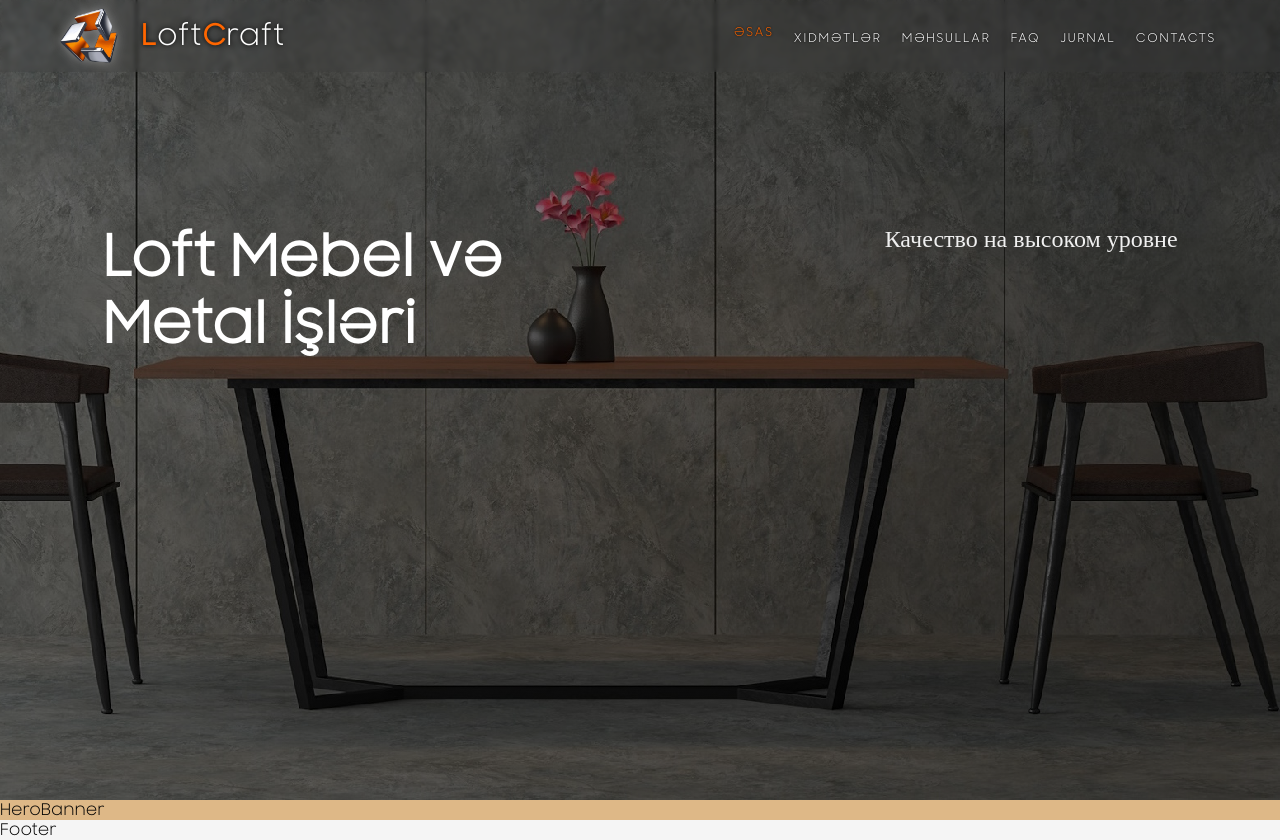
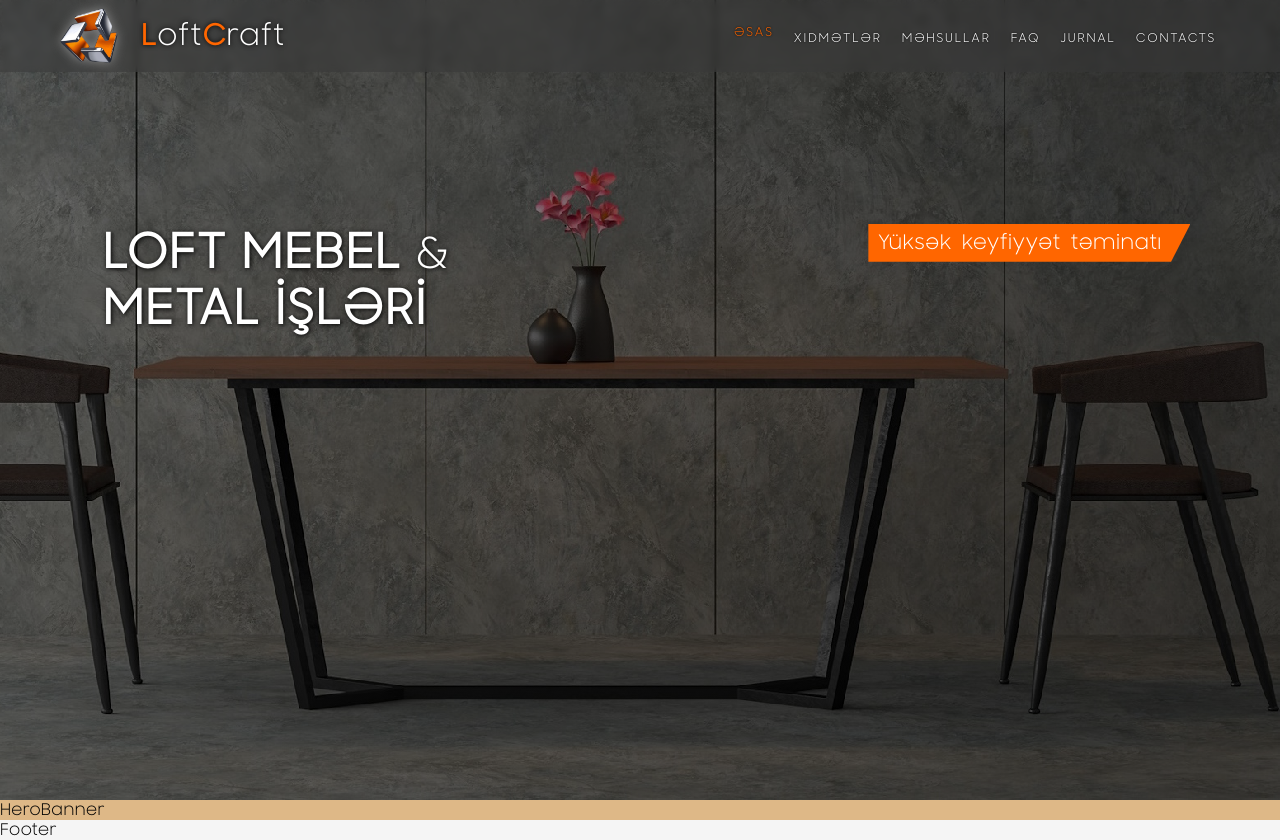
Before and after one commit to rovsenhuseynov/demirdizayn, a React (Create React App) app: page / in a window 1280 px wide. Built offline with nearby package versions, Linux system fonts and the light colour scheme.

Commit message:
Работа с главной страницей

```diff
--- a/src/assets/variables.scss
+++ b/src/assets/variables.scss
@@ -1,4 +1,7 @@
 // Переменные шрифтов   =========
+
+// Шрифт для титульного названия ====
+$font-for-card-title: clamp(3.5vh, 4vh, 3vh);
 
 $font-size-h1: calc(2.2vw + 1.8em);
 $font-size-h2: calc(2vw + 1.6em);
@@ -6,16 +9,14 @@ $font-size-h3: calc(1.8vw + 1.5em);
 $font-size-h4: calc(0.9vw + 1.6em);
 $font-size-h5: calc(0.6vw + 1.3em);
 $font-size-h6: calc(0.3vw + 1em);
-
-// Barcode font size
-$Barcode_font: calc(3vw + 1.5em);
-
-// Шрифт для титульного названия ====
-// $font-for-card-title: clamp(3.5vh, 4vh, 3vh);
+$font-size-mini: calc(0.4vw + 0.8em);
 
 // ====================================
 $p-text: calc(0.6vw + 0.6em);
 $p-fz: calc(0.2vw + 0.6em);
+
+// Barcode font size
+// $Barcode_font: calc(3vw + 1.5em);
 
 // Переменные цветов =========
 
--- a/src/globalComponents/Header/Header.jsx
+++ b/src/globalComponents/Header/Header.jsx
@@ -1,27 +1,3 @@
-// import "./Header.scss";
-// import HeaderNav from "./HeaderNav/HeaderNav";
-
-// const Header = () => {
-//   return (
-//     <div className="header">
-//       <HeaderNav />
-//       <div className="header__title">
-//         <h1 className="header__main-title">
-//           Loft Mebel və
-//           <br />
-//           <span className="highlight">Metal İşləri</span>
-//         </h1>
-//         <p className="header__subtitle">Качество на высоком уровне</p>
-//       </div>
-//     </div>
-//   );
-// };
-
-// export default Header;
-
-
-
-
 import "./Header.scss";
 import HeaderNav from "./HeaderNav/HeaderNav";
 
@@ -31,11 +7,13 @@ const Header = () => {
       <HeaderNav />
       <div className="header__title">
         <h1 className="header__main-title">
-          Loft Mebel və
+          Loft Mebel <span className="no-transform">&</span>
           <br />
-          Metal İşləri
+          Metal İşlərİ
         </h1>
-        <p className="header__subtitle">Качество на высоком уровне</p>
+        <div className="header__subtitle-clip">
+          <p className="header__subtitle">Yüksək keyfiyyət təminatı</p>
+        </div>
       </div>
     </div>
   );
--- a/src/globalComponents/Header/Header.scss
+++ b/src/globalComponents/Header/Header.scss
@@ -23,13 +23,16 @@
     position: absolute;
     top: 28%;
     left: 8%;
-    width: 84%;
+    width: 85%;
     display: flex;
+    flex-direction: row;
+    align-items: flex-start;
+    gap: 2rem;
     flex-wrap: wrap;
-    align-items: flex-start;
 
     @media (max-width: 768px) {
       flex-direction: column;
+      align-items: flex-start;
       gap: 1rem;
     }
 
@@ -40,27 +43,42 @@
   }
 
   &__main-title {
-    color: white;
-    font-size: 3.5rem;
+    color: $white;
+    text-transform: uppercase;
+    letter-spacing: 2px;
+    font-size: $font-size-h3;
     font-weight: 700;
     line-height: 1.2;
     margin: 0;
+    text-shadow: 1px 1px 5px rgb(0, 0, 0);
+
+    .no-transform {
+      text-transform: none; // Отключает uppercase для "və"
+      font-size: $font-size-mini;
+      font-weight: 100;
+      letter-spacing: 1px;
+    }
   }
 
-  .highlight {
-    color: #ffcc00; // вы сами можете убрать эту строку, если не нужно
+  &__subtitle-clip {
+    background-color: $activeStateColor;
+    padding: 0.4rem 1.8rem 0.4rem .6rem;
+    word-spacing: 5px;
+    clip-path: polygon(0 0, 100% 0, 94% 100%, 0% 100%);
+    display: inline-block;
+    margin-left: auto;
+
+    @media (max-width: 768px) {
+      clip-path: polygon(0 0, 100% 0, 94% 100%, 0% 100%);
+      margin-left: 0;
+    }
   }
 
   &__subtitle {
-    color: #f0f0f0;
-    font-size: 1.5rem;
+    color: white;
+    font-size: $font-size-h6;
     font-weight: 300;
     margin: 0;
-    margin-left: auto;
-
-    @media (max-width: 768px) {
-      margin-left: 0;
-      margin-top: 1rem;
-    }
+    white-space: nowrap;
   }
 }
--- a/src/globalComponents/Header/HeaderNav/HeaderNav.scss
+++ b/src/globalComponents/Header/HeaderNav/HeaderNav.scss
@@ -1,12 +1,13 @@
-@import "../../../assets/variables.scss";
+// @import "../../../assets/variables.scss";
+@use "../../../assets/variables" as *;
 
 .header-nav {
   padding-inline: 4vw;
   padding-block: 0.2vh;
   position: fixed;
   width: 100%;
-  background-color: rgba(63, 63, 63, 0.25);
-  backdrop-filter: blur(2px);
+  background-color: rgba(56, 56, 56, 0.5);
+  backdrop-filter: blur(3.5px);
   -webkit-backdrop-filter: blur(2px);
   transition: transform 0.25s ease-in-out;
   z-index: 1000;
@@ -104,8 +105,8 @@
         position: fixed;
         left: -52vw;
         width: 52vw;
-        background-color: rgba(0, 0, 0, 0.4);
-        box-shadow: 0 0 4px 4px rgba(0, 0, 0, 0.5);
+        background-color: rgba(0, 0, 0, 0.9);
+        box-shadow: 0 0 3px 1px rgba(0, 0, 0, 0.5);
         transition: transform 0.3s ease-in-out;
         border-radius: 0 0 15px;
         height: auto;
--- a/src/reusableСomponents/DropDownMenu/DropDownMenu.scss
+++ b/src/reusableСomponents/DropDownMenu/DropDownMenu.scss
@@ -4,7 +4,7 @@
   list-style-type: none;
   margin: 0;
   padding: 0;
-  background-color: rgba(0, 0, 0, 0.5);
+  background-color: rgba(0, 0, 0, 0);
   position: absolute;
   display: none;
   z-index: 1;
@@ -41,7 +41,7 @@
       }
 
       &:hover {
-        background-color: rgba(0, 0, 0, 0.9);
+        background-color: rgba(0, 0, 0, 0.3);
         border-radius: 10px;
         color: $activeStateColor;
       }
```
